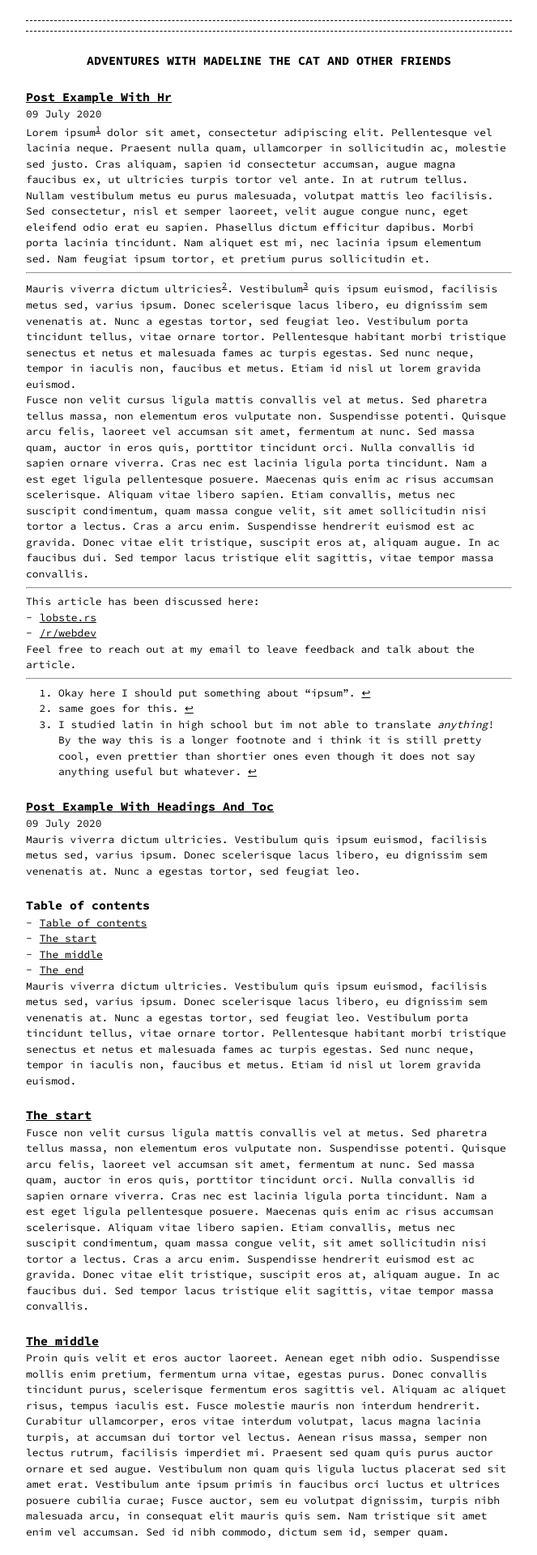
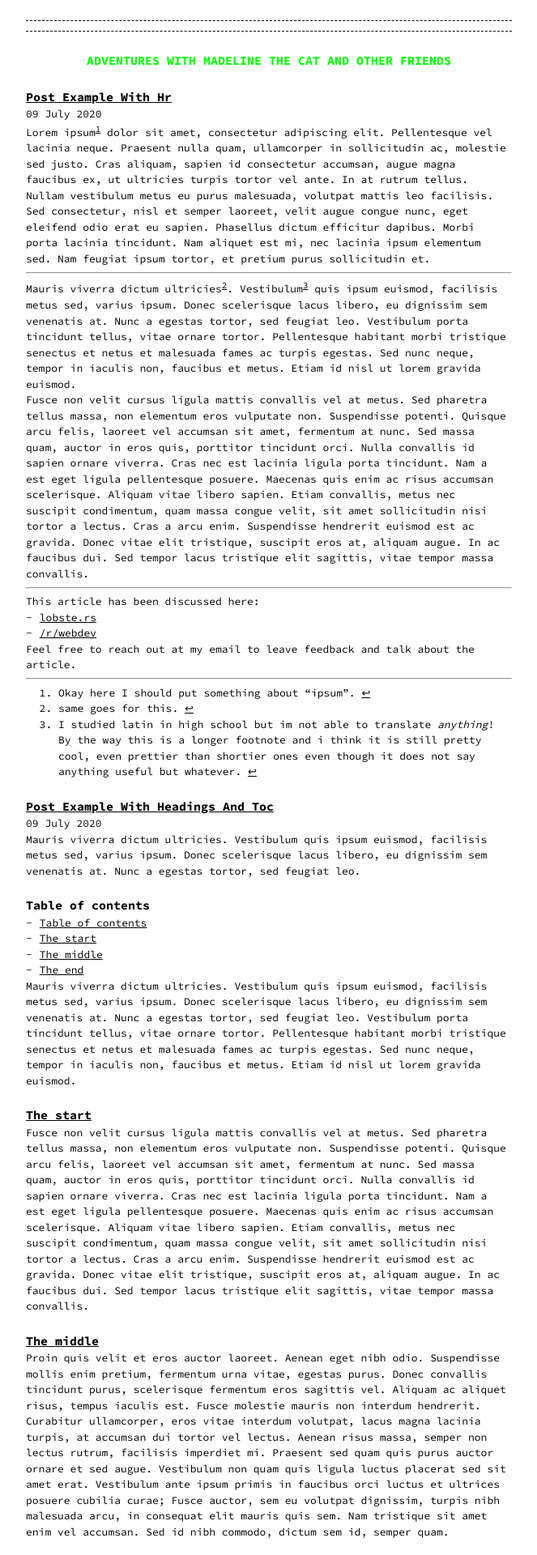
Before and after one commit to madelinethecat/site, a Jekyll site: the page built from index.md, in a window 1280 px wide. Shown: the top 1920 px of the page at 81% size, without its empty margins (308-971 px from the left). Built offline with Jekyll 4.4.1, drawn with Linux system fonts in a browser that asks for light colours.

Commit message:
Update base.scss

```diff
--- a/_sass/base.scss
+++ b/_sass/base.scss
@@ -15,7 +15,7 @@ $container-max-width:  600px !default;
  * Global
  */
 body { background-color: var(--background-color);  margin: 0 auto;  padding: 0;  font-family: $base-font-family;  font-size: $base-font-size;  color: var(--text-color);  text-align: left;  line-height: $base-line-height !important; }
-h1 { font-size: 15px;  margin: 0px;  margin-top: 22px; text-align: center; font-weight: bold;  color: var(--text-color); }
+h1 { font-size: 15px;  margin: 0px;  margin-top: 22px; text-align: center; font-weight: bold;  color: #00ff00; }
 h2, h3, h4, h5, h6 { font-size: 15px;  margin: 0px;  margin-top: 22px; text-align: left; font-weight: bold;  color: var(--text-color); }
 p, ul, ol { margin: 0px;  color: var(--text-color); }
 a { text-decoration: underline;  color: var(--link-color); }
```
